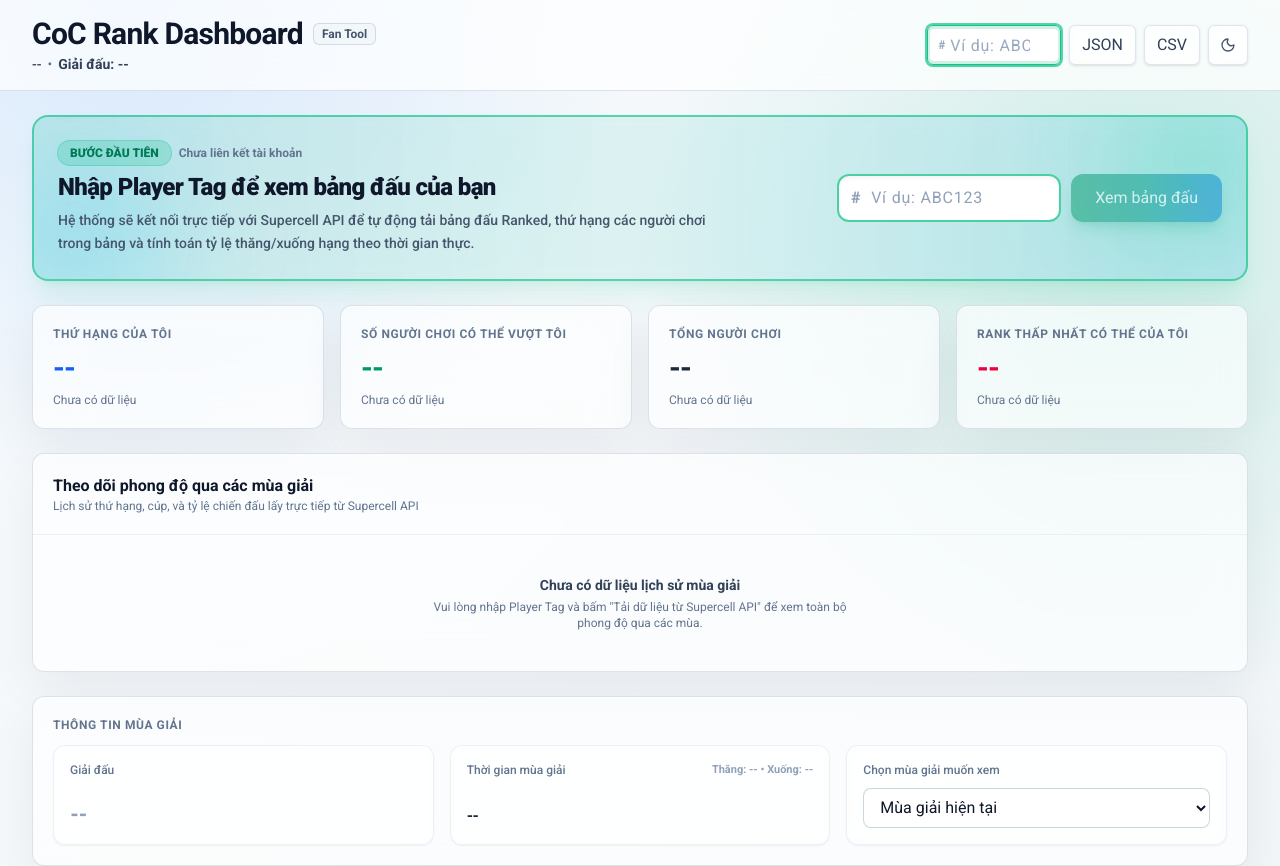
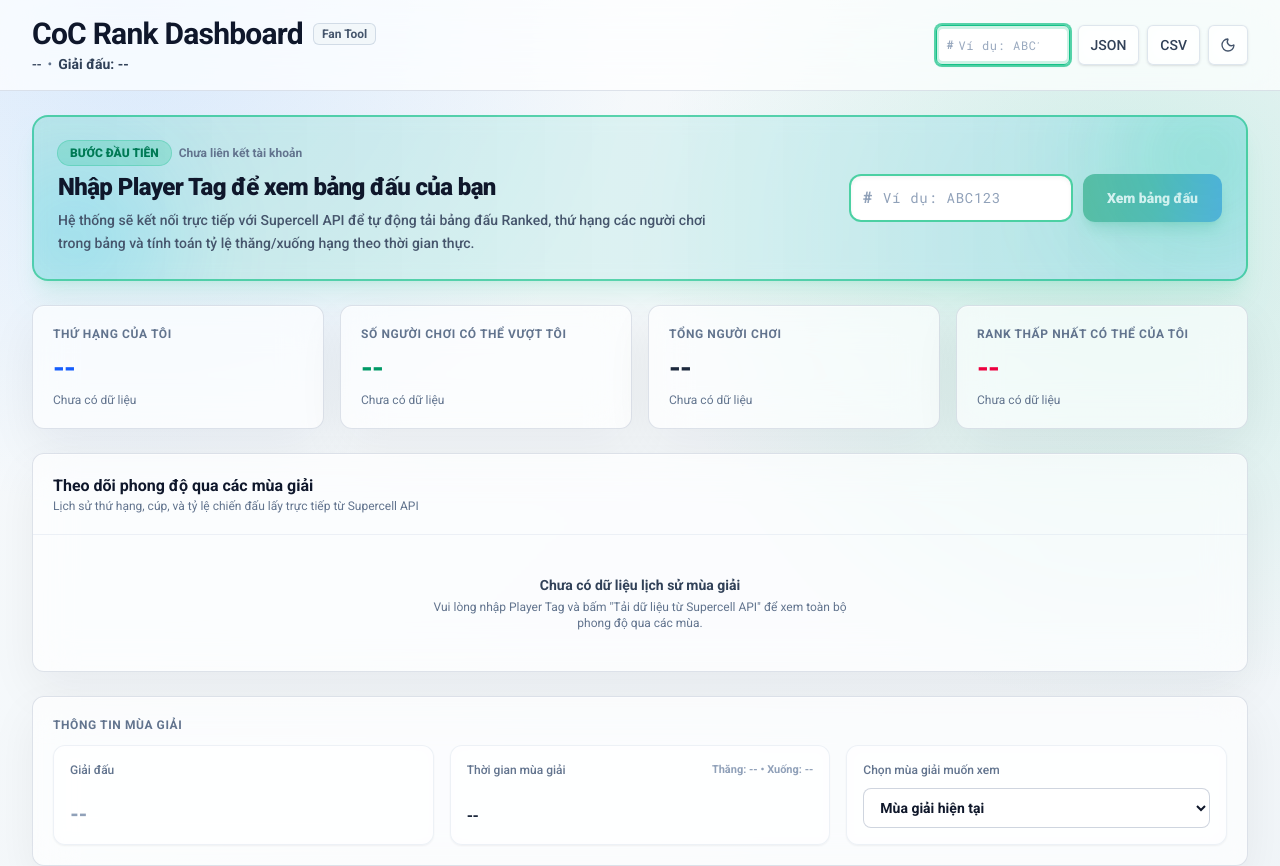
Before and after one commit to pmmdrg/coc-rank-dashboard, a React (Vite) app: page / in a window 1280 px wide. Shown: the top 866 px of the page. Built offline with nearby package versions, Linux system fonts and the light colour scheme.

Commit message:
fix(typography): prevent button font-size override and enforce 11px on filter pills

```diff
--- a/src/components/PlayerTable.tsx
+++ b/src/components/PlayerTable.tsx
@@ -389,7 +389,7 @@ export function PlayerTable({
                 title="Nhấp để chỉ xem các người chơi có dữ liệu bất thường cần rà soát"
               >
                 <span className={`inline-block h-1.5 w-1.5 shrink-0 rounded-full ${filterWarnedOnly ? 'bg-white' : 'bg-amber-500'}`} />
-                <span>
+                <span className="text-[11px] font-medium leading-none">
                   {warnedPlayerIds.size} người chơi cần rà soát {filterWarnedOnly ? '(Đang lọc)' : ''}
                 </span>
               </button>
@@ -408,7 +408,7 @@ export function PlayerTable({
                 title="Nhấp để chỉ xem các đối thủ trong bảng đấu đã có nhật ký đối đầu (bạn đã đánh hoặc đối thủ đã đánh bạn)"
               >
                 <span className={`inline-block h-1.5 w-1.5 shrink-0 rounded-full ${filterMatchupOnly ? 'bg-white' : 'bg-indigo-500'}`} />
-                <span>
+                <span className="text-[11px] font-medium leading-none">
                   {matchupPlayerIds.size} đối thủ đã đối đầu {filterMatchupOnly ? '(Đang lọc)' : ''}
                 </span>
               </button>
--- a/src/index.css
+++ b/src/index.css
@@ -45,10 +45,12 @@ body {
   min-height: 100vh;
 }
 
-button,
-input,
-select {
-  font: inherit;
+@layer base {
+  button,
+  input,
+  select {
+    font-family: inherit;
+  }
 }
 
 button:focus-visible,
```
